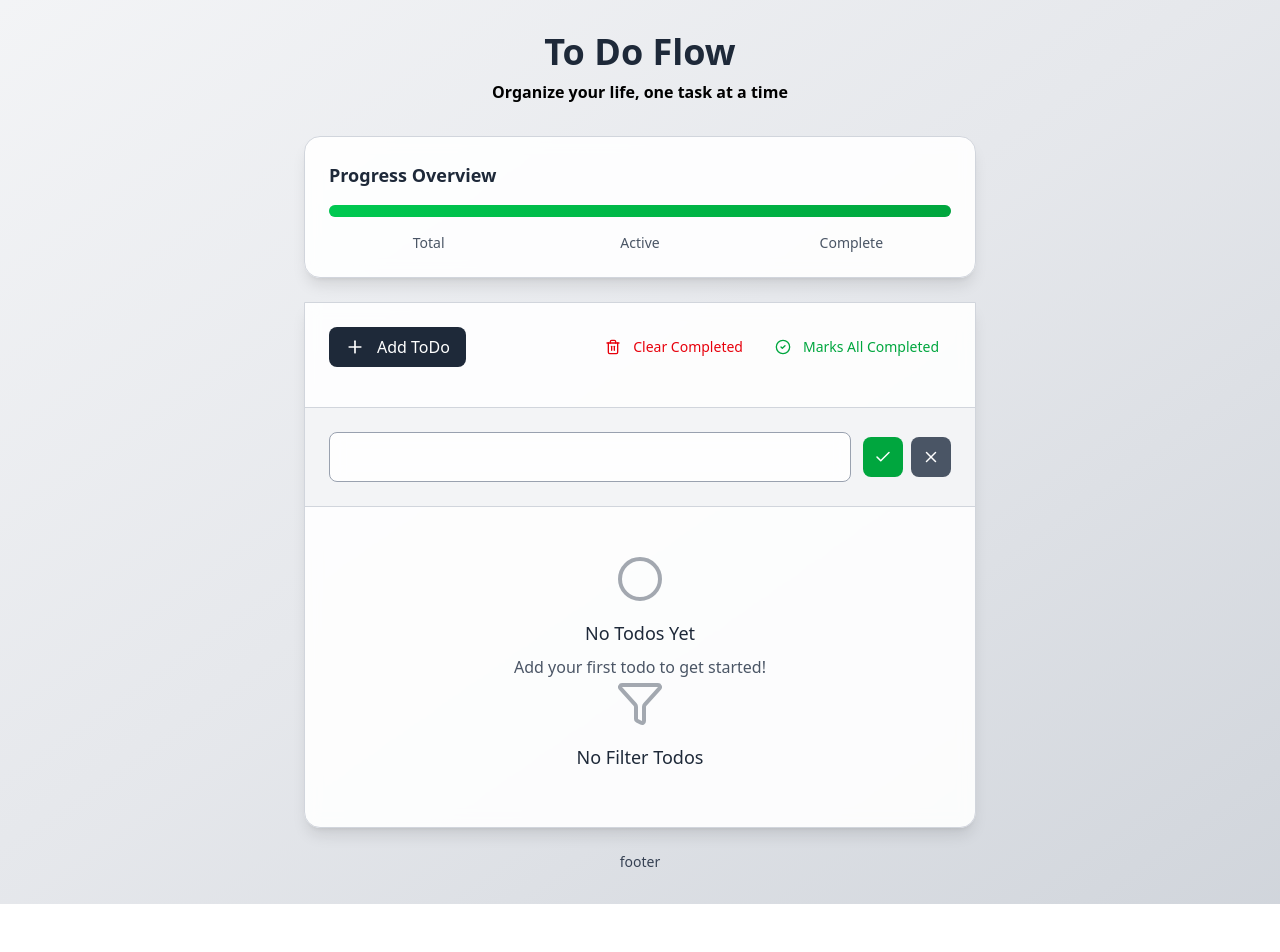
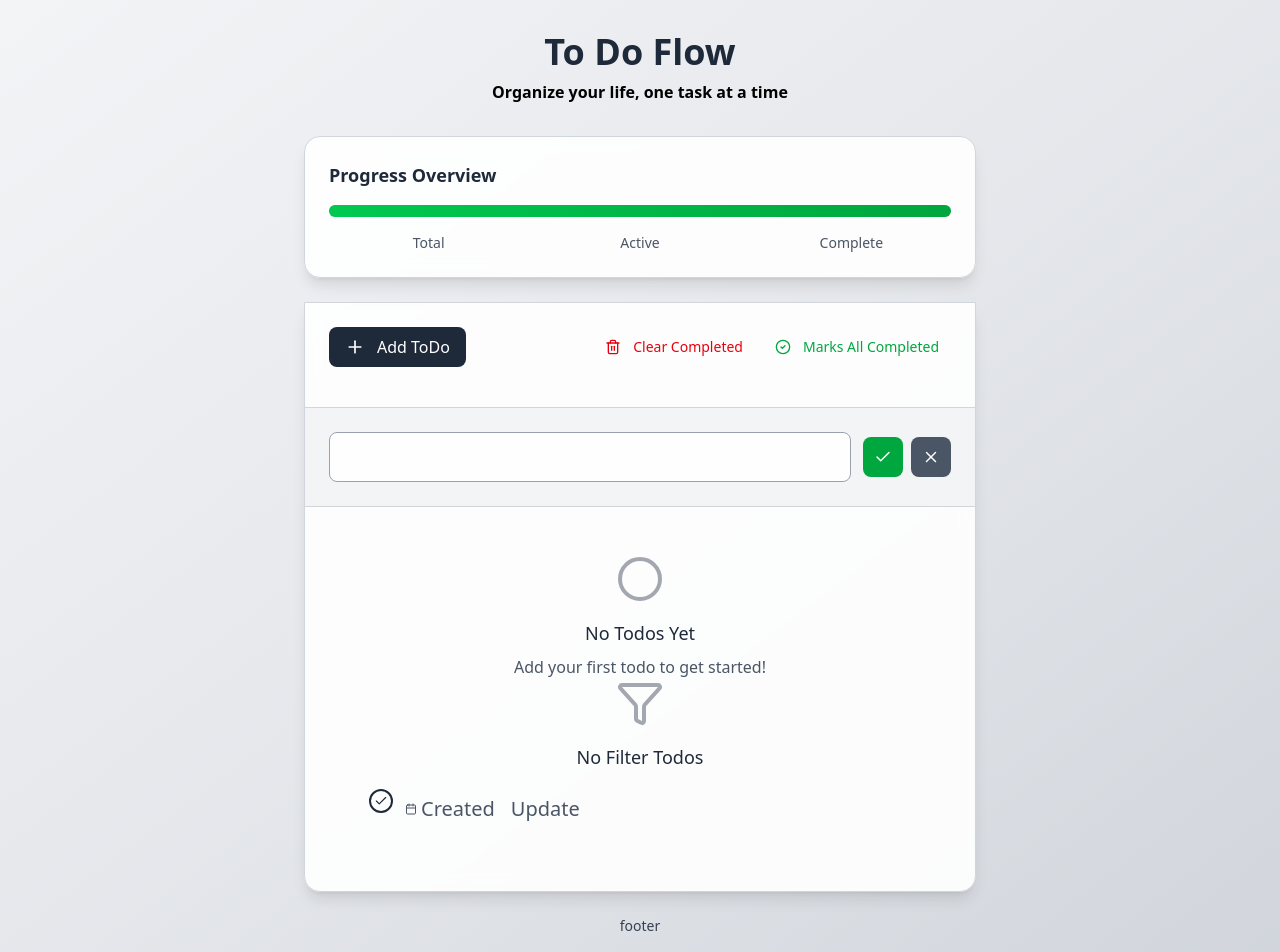
Before and after one commit to marleyDip/React-ToDo-App-Redux-Toolkit-Tailwind-CSS, a React (Vite) app: page / in a window 1280 px wide. Shown: the top 952 px of the page. Before the commit the page ends 904 px from the top, so only its background shows below. Built offline with nearby package versions, Linux system fonts and the light colour scheme.

Commit message:
Design to do item

```diff
--- a/src/components/TodoApp.jsx
+++ b/src/components/TodoApp.jsx
@@ -1,6 +1,7 @@
 import { CheckCircle2, Circle, Filter, Plus, Trash2 } from "lucide-react";
 import TodoFilters from "./TodoFilters";
 import TodoForm from "./TodoForm";
+import TodoItem from "./TodoItem";
 
 function TodoApp() {
   return (
@@ -123,6 +124,7 @@ function TodoApp() {
 
                 <p className="text-lg font-medium mb-2 text-gray-800">
                   No Filter Todos
+                  <TodoItem />
                 </p>
               </div>
               {/* conditional rendering */}
--- a/src/components/TodoItem.jsx
+++ b/src/components/TodoItem.jsx
@@ -1,7 +1,45 @@
+import { Calendar, Check, Edit3, Trash2 } from "lucide-react";
 import React from "react";
 
 function TodoItem() {
-  return <div>TodoItem</div>;
+  return (
+    <div className={`group p-4 hover:bg-gray-100 transition-all duration-200`}>
+      {/* toggle btn */}
+      <div className="flex items-start gap-3">
+        <button className="flex-shrink-0  w-6 h-6 mt-0.5 rounded-full border-2 grid place-items-center transition-all duration-200">
+          <Check size={14} />
+        </button>
+
+        {/* content */}
+        <div className="flex-1 min-w-0">
+          <div className={`text-gray-800 leading-relaxed`}></div>
+
+          <div className="flex items-center gap-4 mt-2 text-xl text-gray-600">
+            <div className="flex items-center gap-1">
+              <Calendar size={12} />
+              <span>Created</span>
+            </div>
+
+            <span>Update</span>
+          </div>
+        </div>
+        {/* content */}
+
+        {/* action btn */}
+        <div className="flex items-center gap-1 opacity-0 group-hover:opacity-100 transition-all duration-200">
+          <button className="p-2 text-gray-500  hover:text-gray-800 hover:bg-gray-200 rounded-lg transition-all duration-200">
+            <Edit3 size={16} />
+          </button>
+
+          <button className="p-2 text-gray-500  hover:text-red-800 hover:bg-gray-200 rounded-lg transition-all duration-200">
+            <Trash2 size={16} />
+          </button>
+        </div>
+        {/* action btn */}
+      </div>
+      {/* toggle btn */}
+    </div>
+  );
 }
 
 export default TodoItem;
```
